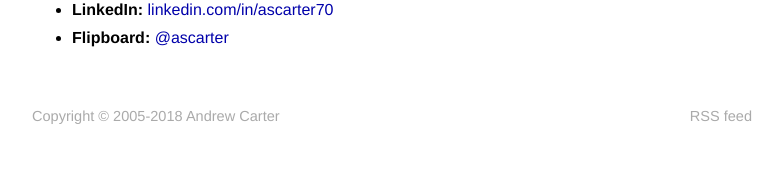
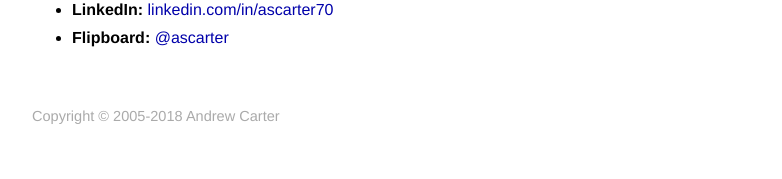
Before and after one commit to ascarter/ascarter.github.io, a Jekyll site: the page built from index.markdown, in a window 1280 px wide. Shown: the part 865-1044 px from the top of the page, without its empty margins (248-1030 px from the left). Built offline with Jekyll 4.4.1, drawn with Linux system fonts in a browser that asks for light colours.

Commit message:
Remove RSS link

```diff
--- a/_includes/footer.html
+++ b/_includes/footer.html
@@ -3,8 +3,5 @@
 		<span id="copyright">
 			Copyright &copy; 2005-{{ site.time | date: "%Y" }} <a href="{{ site.url }}">Andrew Carter</a>
 		</span>
-		<span id="feed">
-			<a href="/atom.xml">RSS feed</a>
-		</span>
     </p>
 </footer>
```
